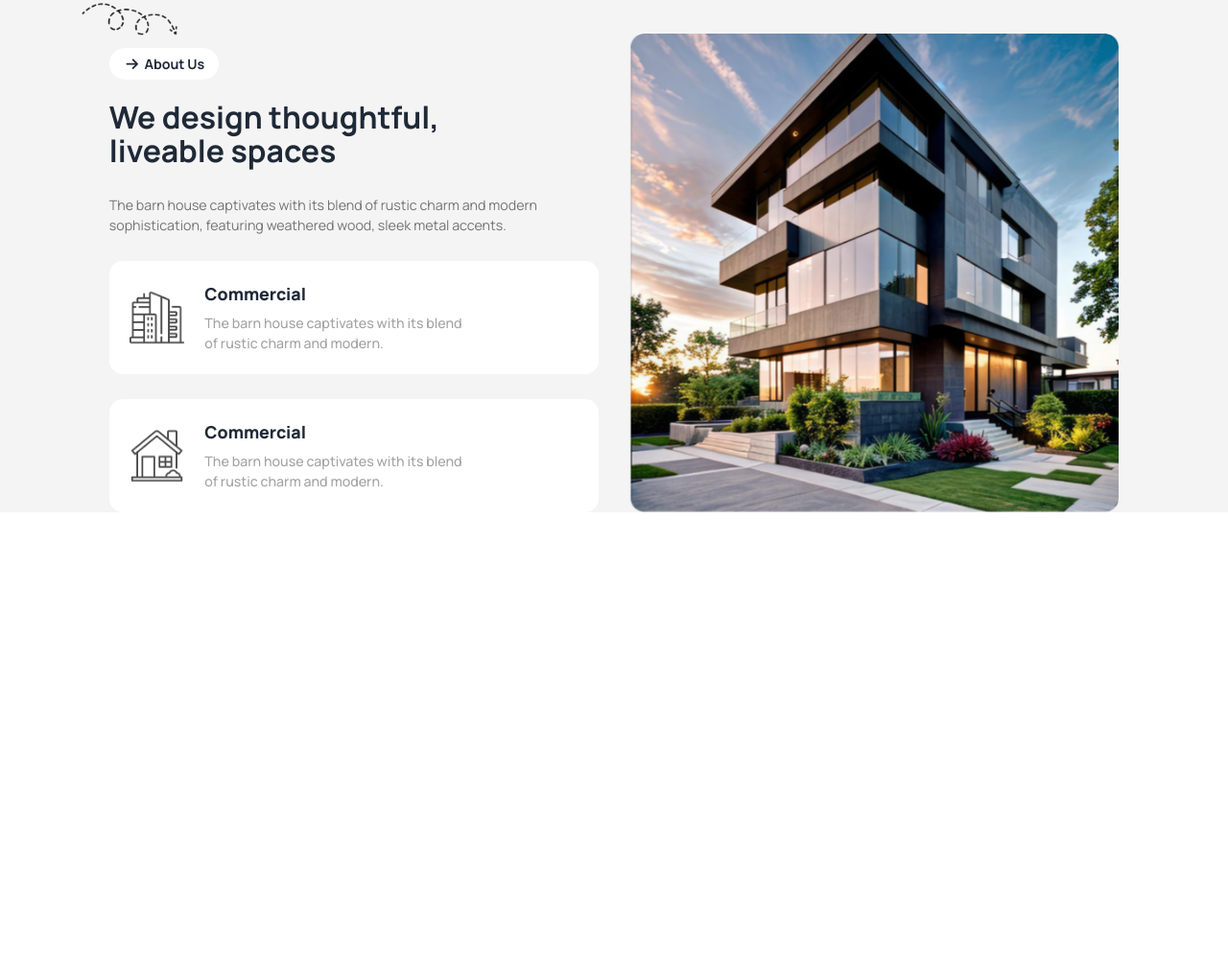
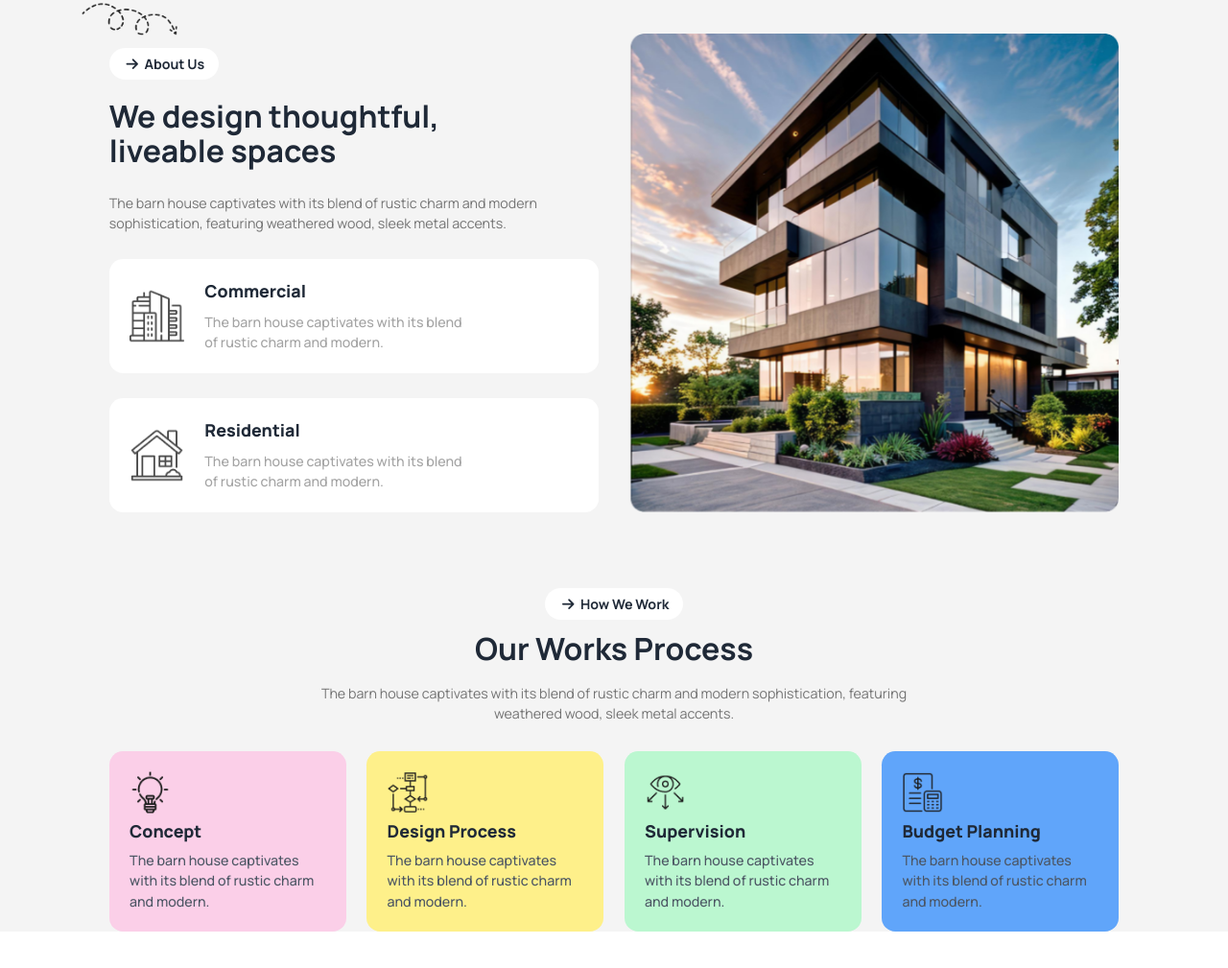
Before and after one commit to Zawad999/assignment-3, a plain HTML site: page index.html in a window 1280 px wide. Shown: the part 906-1915 px from the top of the page at 96% size. Before the commit the page ends 1525 px from the top, so only its background shows below. Drawn offline with nearby package versions, Linux system fonts and the light colour scheme; a web font is replaced by a local one.

Commit message:
our work process section completed

```diff
--- a/index.html
+++ b/index.html
@@ -97,7 +97,7 @@
     <!-- Main -->
     <main class="px-8 md:px-32">
         <!-- House type section -->
-        <section class="my-8 md:my-24 ">
+        <section class="my-8 md:my-24">
             <div class="flex flex-col md:flex-row gap-6 lg:gap-9">
                 <!-- Text Section -->
                 <div class="w-full md:w-1/2 space-y-4 md:space-y-6 flex flex-col justify-between relative">
@@ -110,26 +110,18 @@
                     <h2 class="font-bold text-2xl md:text-4xl">We design thoughtful,<br>liveable spaces</h2>
                     <p class="text-sm md:text-base text-neutral-500">The barn house captivates with its blend of rustic charm and modern sophistication, featuring weathered wood, sleek metal accents.</p>
                     <!-- Card 1 -->
-                    <div class="card card-side p-5 md:p-6 bg-white items-center">
-                        <figure class="w-10 md:w-16 md:h-16 rounded-none align">
-                          <img
-                            src="./assets/commercial.png"
-                            alt="" class="w-full"/>
-                        </figure>
-                        <div class="card-body p-0 w-full md:w-80 ml-5 md:ml-6 flex-none">
-                          <h2 class="card-title text-base md:text-xl font-extrabold">Commercial</h2>
+                    <div class="card card-side p-5 md:p-6 bg-white flex items-start md:items-center">
+                        <img src="./assets/commercial.png" alt="" class="block w-10 md:w-16 md:h-16"/>
+                        <div class=" p-0 w-full md:w-80 ml-5 md:ml-6">
+                          <h2 class="card-title text-base md:text-xl font-extrabold mb-2.5">Commercial</h2>
                           <p class="font-medium text-neutral-400">The barn house captivates with its blend of rustic charm and modern.</p>
                         </div>
                     </div>
                     <!-- Card 2 -->
-                    <div class="card card-side p-5 md:p-6 bg-white items-center">
-                        <figure class="w-10 md:w-16 md:h-16 rounded-none align">
-                          <img
-                            src="./assets/residential.png"
-                            alt="" class="w-full"/>
-                        </figure>
-                        <div class="card-body p-0 w-full md:w-80 ml-5 md:ml-6 flex-none">
-                          <h2 class="card-title text-base md:text-xl font-extrabold">Commercial</h2>
+                    <div class="card card-side p-5 md:p-6 bg-white flex items-start md:items-center">
+                        <img src="./assets/residential.png" alt="" class="block w-10 md:w-16 md:h-16"/>
+                        <div class=" p-0 w-full md:w-80 ml-5 md:ml-6">
+                          <h2 class="card-title text-base md:text-xl font-extrabold mb-2.5">Residential</h2>
                           <p class="font-medium text-neutral-400">The barn house captivates with its blend of rustic charm and modern.</p>
                         </div>
                     </div>
@@ -142,8 +134,50 @@
             </div>
         </section>
         <!-- Work Process Section -->
-        <section>
+        <section class="my-8 md:my-24">
+            <div class="text-center space-y-4 md:space-y-5 mb-6 md:mb-8">
+                <div>
+                    <a class="font-bold bg-white rounded-full px-4 py-2"><i class="fa-solid fa-arrow-right bg-white rounded-full p-1"></i> How We Work</a>
+                </div>
+                <h2 class="font-bold text-2xl md:text-4xl">Our Works Process</h2>
+                <p class="text-sm md:text-base text-neutral-500 md:px-60">The barn house captivates with its blend of rustic charm and modern sophistication, featuring weathered wood, sleek metal accents.</p>
+            </div>
+            <!-- Cards -->
+             <div class="text-left flex flex-col md:flex-row gap-4 md:gap-6">
+                <!-- Card 1 -->
+                <div class="space-y-2 p-6 bg-pink-200 rounded-2xl">
+                    <div class="w-12 h-12">
+                        <img src="./assets/concept.png" alt="" class="w-full">
+                    </div>
+                    <h4 class="text-xl font-extrabold">Concept</h4>
+                    <p class="text-gray-600 font-medium">The barn house captivates with its blend of rustic charm and modern.</p>
+                </div>
+                <!-- Card 2 -->
+                <div class="space-y-2 p-6 bg-yellow-200 rounded-2xl">
+                    <div class="w-12 h-12">
+                        <img src="./assets/flow-chart.png" alt="" class="w-full">
+                    </div>
+                    <h4 class="text-xl font-extrabold">Design Process</h4>
+                    <p class="text-gray-600 font-medium">The barn house captivates with its blend of rustic charm and modern.</p>
+                </div>
+                <!-- Card 1 -->
+                <div class="space-y-2 p-6 bg-green-200 rounded-2xl">
+                    <div class="w-12 h-12">
+                        <img src="./assets/vision.png" alt="" class="w-full">
+                    </div>
+                    <h4 class="text-xl font-extrabold">Supervision</h4>
+                    <p class="text-gray-600 font-medium">The barn house captivates with its blend of rustic charm and modern.</p>
+                </div>
+                <!-- Card 4 -->
+                <div class="space-y-2 p-6 bg-blue-400 rounded-2xl">
+                    <div class="w-12 h-12">
+                        <img src="./assets/budget-planning.png" alt="" class="w-full">
+                    </div>
+                    <h4 class="text-xl font-extrabold">Budget Planning</h4>
+                    <p class="text-gray-600 font-medium">The barn house captivates with its blend of rustic charm and modern.</p>
+                </div>
 
+             </div>
         </section>
         <!-- Latest Portfolio Section -->
         <section>
```
